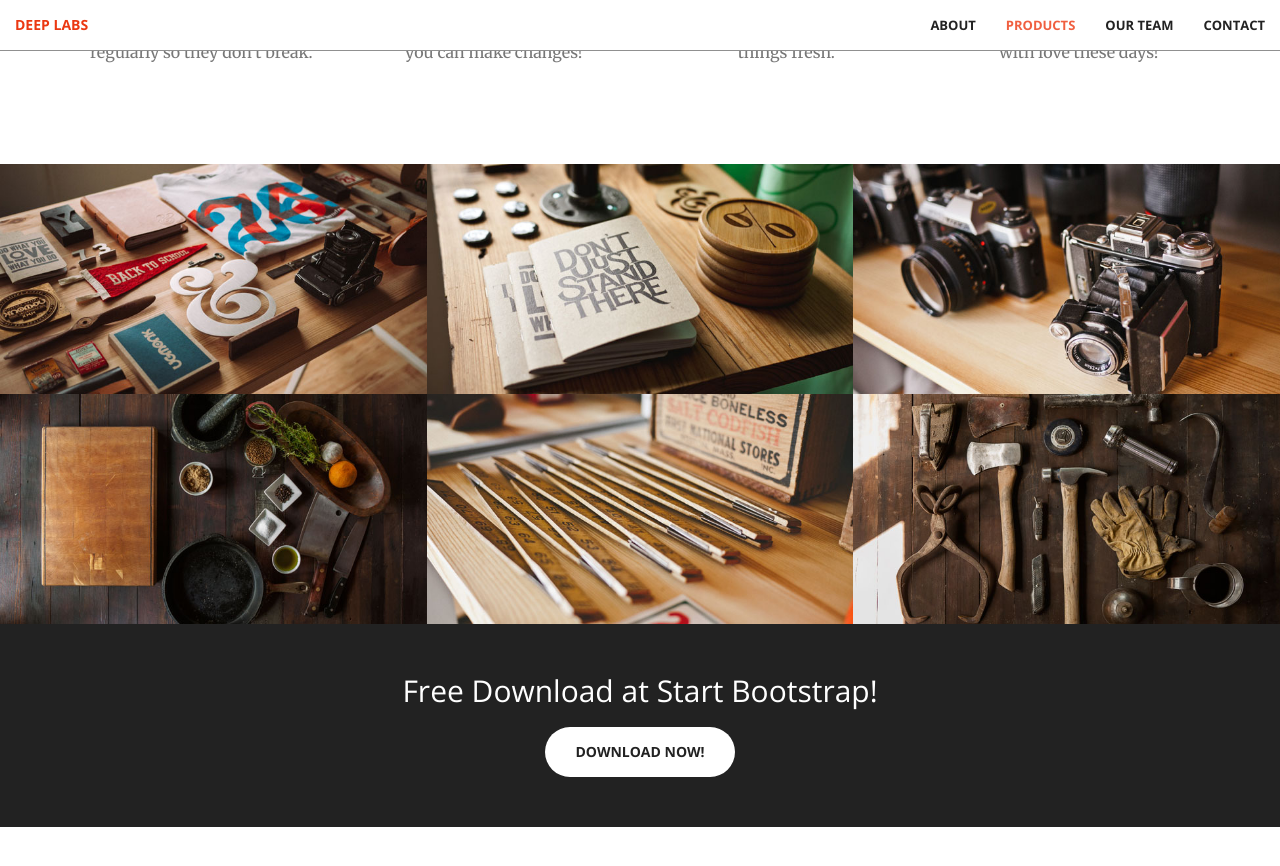
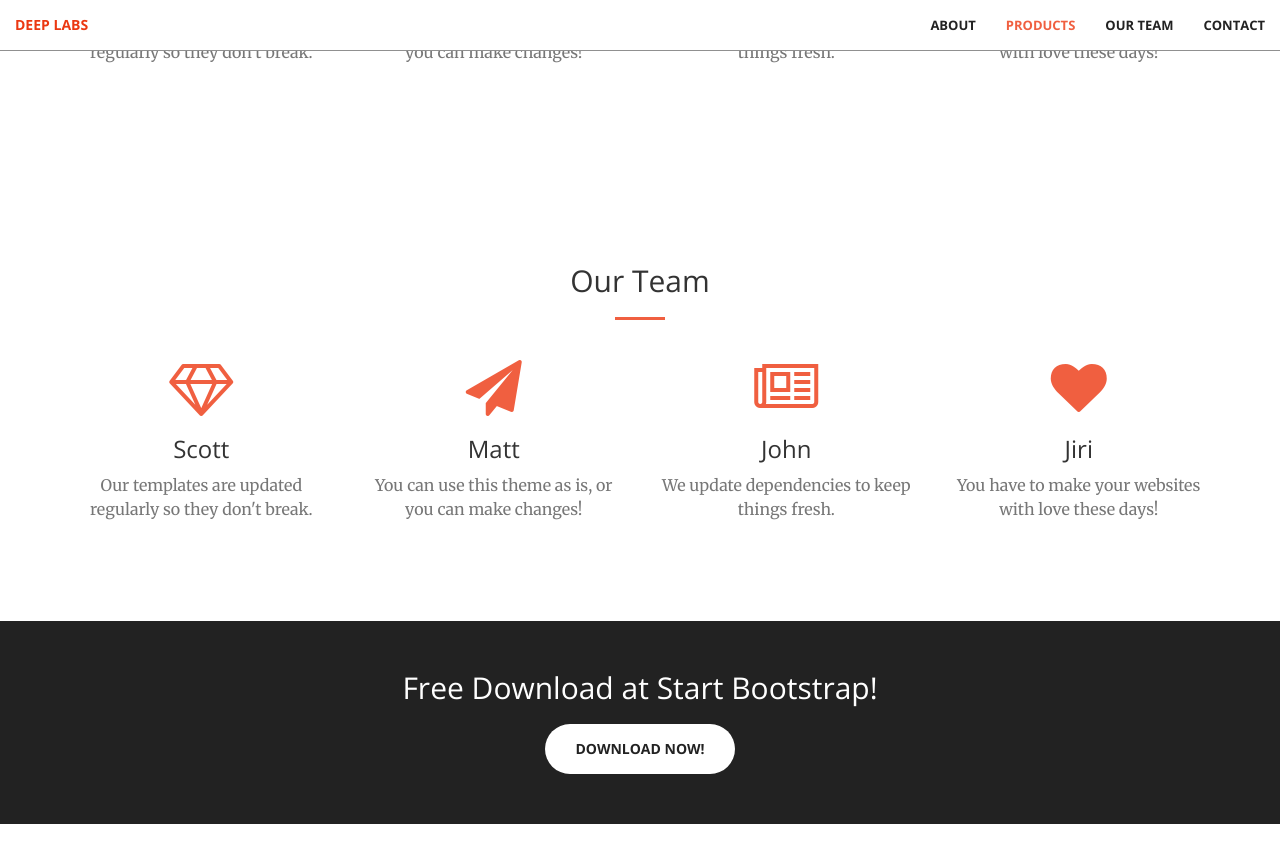
Before and after one commit to CzechJiri/test2, a Jekyll site: the page built from index.html, in a window 1280 px wide and 900 px high, scrolled down 1586 px. Shown: the top 866 px of the window. Built offline with Jekyll 4.4.1, drawn with Linux system fonts in a browser that asks for light colours.

Commit message:
first commit

```diff
--- a/_includes/ourteam.html
+++ b/_includes/ourteam.html
@@ -1,95 +1,41 @@
-<section class="no-padding" id="ourteam">
-    <div class="container-fluid">
-        <div class="row no-gutter">
-            <div class="col-lg-4 col-sm-6">
-                <a href="#" class="portfolio-box">
-                    <img src="img/portfolio/1.jpg" class="img-responsive" alt="">
-                    <div class="portfolio-box-caption">
-                        <div class="portfolio-box-caption-content">
-                            <div class="project-category text-faded">
-                                Category
-                            </div>
-                            <div class="project-name">
-                                Project Name
+<section id="ourteam">
+    <div class="container">
+        <div class="row">
+            <div class="col-lg-12 text-center">
+                <h2 class="section-heading">Our Team</h2>
+                <hr class="primary">
             </div>
         </div>
     </div>
-                </a>
-            </div>
-            <div class="col-lg-4 col-sm-6">
-                <a href="#" class="portfolio-box">
-                    <img src="img/portfolio/2.jpg" class="img-responsive" alt="">
-                    <div class="portfolio-box-caption">
-                        <div class="portfolio-box-caption-content">
-                            <div class="project-category text-faded">
-                                Category
-                            </div>
-                            <div class="project-name">
-                                Project Name
+    <div class="container">
+        <div class="row">
+            <div class="col-lg-3 col-md-6 text-center">
+                <div class="service-box">
+                    <i class="fa fa-4x fa-diamond wow bounceIn text-primary"></i>
+                    <h3>Scott</h3>
+                    <p class="text-muted">Our templates are updated regularly so they don't break.</p>
                 </div>
             </div>
-                    </div>
-                </a>
-            </div>
-            <div class="col-lg-4 col-sm-6">
-                <a href="#" class="portfolio-box">
-                    <img src="img/portfolio/3.jpg" class="img-responsive" alt="">
-                    <div class="portfolio-box-caption">
-                        <div class="portfolio-box-caption-content">
-                            <div class="project-category text-faded">
-                                Category
-                            </div>
-                            <div class="project-name">
-                                Project Name
+            <div class="col-lg-3 col-md-6 text-center">
+                <div class="service-box">
+                    <i class="fa fa-4x fa-paper-plane wow bounceIn text-primary" data-wow-delay=".1s"></i>
+                    <h3>Matt</h3>
+                    <p class="text-muted">You can use this theme as is, or you can make changes!</p>
                 </div>
             </div>
-                    </div>
-                </a>
-            </div>
-            <div class="col-lg-4 col-sm-6">
-                <a href="#" class="portfolio-box">
-                    <img src="img/portfolio/4.jpg" class="img-responsive" alt="">
-                    <div class="portfolio-box-caption">
-                        <div class="portfolio-box-caption-content">
-                            <div class="project-category text-faded">
-                                Category
-                            </div>
-                            <div class="project-name">
-                                Project Name
+            <div class="col-lg-3 col-md-6 text-center">
+                <div class="service-box">
+                    <i class="fa fa-4x fa-newspaper-o wow bounceIn text-primary" data-wow-delay=".2s"></i>
+                    <h3>John</h3>
+                    <p class="text-muted">We update dependencies to keep things fresh.</p>
                 </div>
             </div>
+            <div class="col-lg-3 col-md-6 text-center">
+                <div class="service-box">
+                    <i class="fa fa-4x fa-heart wow bounceIn text-primary" data-wow-delay=".3s"></i>
+                    <h3>Jiri</h3>
+                    <p class="text-muted">You have to make your websites with love these days!</p>
                 </div>
-                </a>
-            </div>
-            <div class="col-lg-4 col-sm-6">
-                <a href="#" class="portfolio-box">
-                    <img src="img/portfolio/5.jpg" class="img-responsive" alt="">
-                    <div class="portfolio-box-caption">
-                        <div class="portfolio-box-caption-content">
-                            <div class="project-category text-faded">
-                                Category
-                            </div>
-                            <div class="project-name">
-                                Project Name
-                            </div>
-                        </div>
-                    </div>
-                </a>
-            </div>
-            <div class="col-lg-4 col-sm-6">
-                <a href="#" class="portfolio-box">
-                    <img src="img/portfolio/6.jpg" class="img-responsive" alt="">
-                    <div class="portfolio-box-caption">
-                        <div class="portfolio-box-caption-content">
-                            <div class="project-category text-faded">
-                                Category
-                            </div>
-                            <div class="project-name">
-                                Project Name
-                            </div>
-                        </div>
-                    </div>
-                </a>
             </div>
         </div>
     </div>
```
Also changed, not shown: _includes/ourteam_old.html (added, +96 -0 lines). Lines whose indentation alone changed are shown as unchanged.
